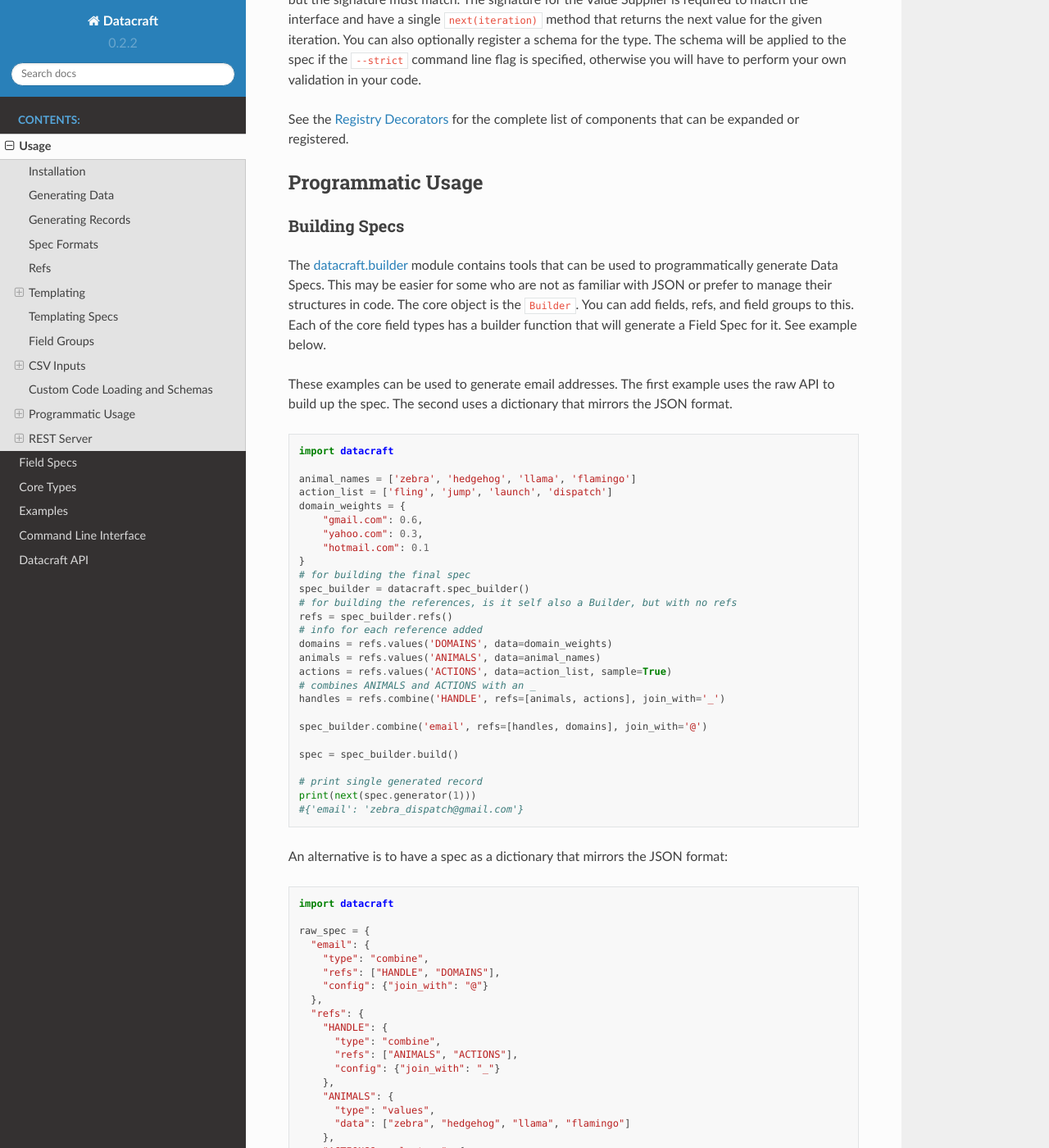
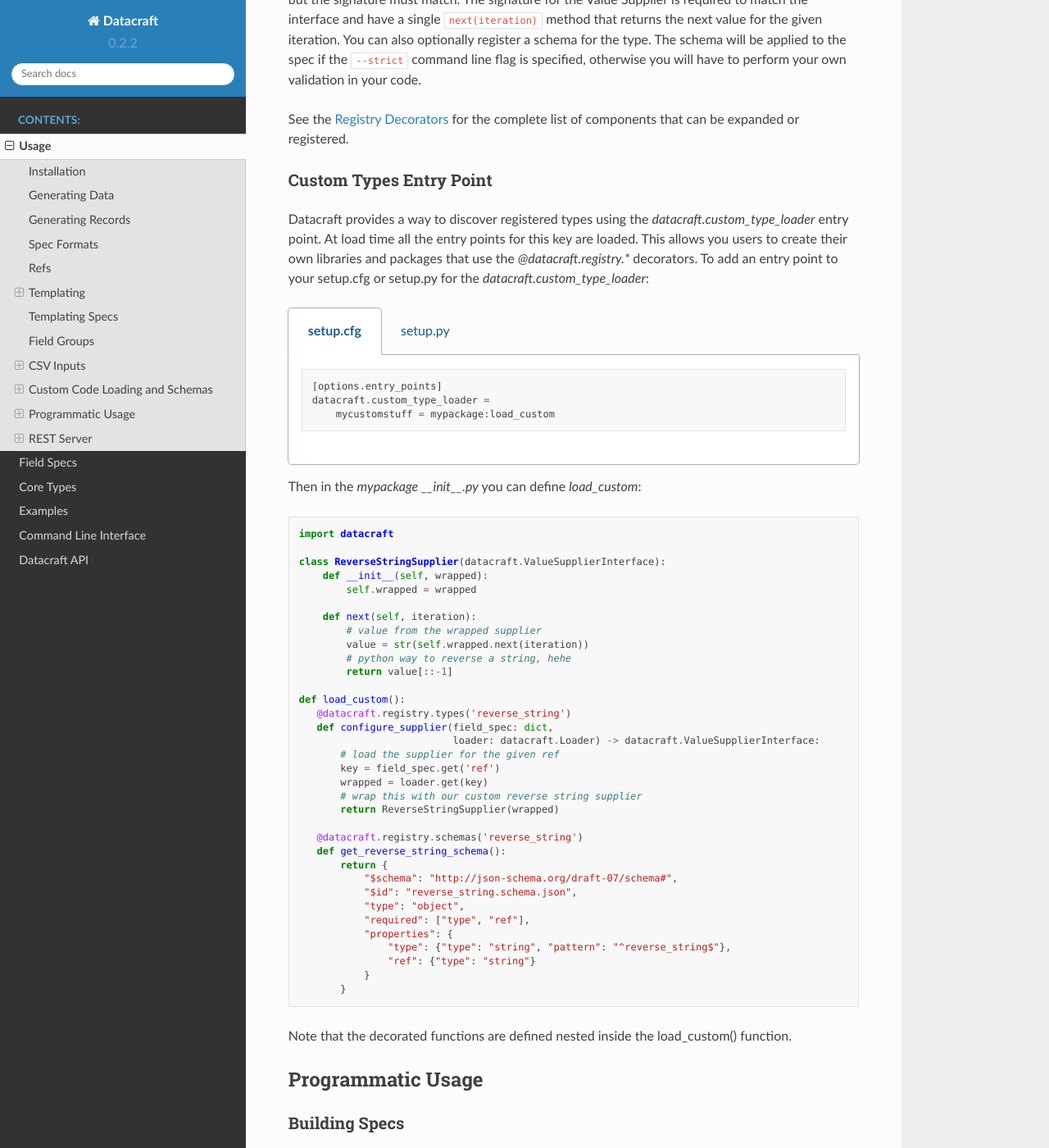
Before and after one commit to bbux-dev/datacraft, a Sphinx documentation site: the page built from docs/source/usage.rst, in a window 1280 px wide and 1400 px high, scrolled down 13813 px. Shown: the whole window at 82% size. Built offline with Sphinx 7.4.7 and the Read the Docs theme 2.0.0, drawn with Linux system fonts in a browser that asks for light colours.

Commit message:
Initial go at custom code loading through entry points
Users register datacraft.custom_type_loader entry point in there
setup.cfg or setup.py files. Datacraft then attempts to execute
the entry point function which defines custom registered types
or other custom code decorated with @datacraft.registry.<thing>

```diff
--- a/docs/source/usage.rst
+++ b/docs/source/usage.rst
@@ -773,6 +773,80 @@ validation in your code.
 See the :ref:`Registry Decorators<registry_decorators>` for the complete list of components that can be expanded or
 registered.
 
+Custom Types Entry Point
+^^^^^^^^^^^^^^^^^^^^^^^^
+
+Datacraft provides a way to discover registered types using the `datacraft.custom_type_loader` entry point. At load
+time all the entry points for this key are loaded. This allows you users to create their own libraries and packages
+that use the `@datacraft.registry.*` decorators. To add an entry point to your setup.cfg or setup.py for the
+`datacraft.custom_type_loader`:
+
+.. tabs::
+
+   .. tab:: setup.cfg
+
+      .. code-block::
+
+         [options.entry_points]
+         datacraft.custom_type_loader =
+             mycustomstuff = mypackage:load_custom
+
+   .. tab:: setup.py
+
+      .. code-block:: python
+
+         from setuptools import setup
+
+         setup(
+             name='toolname',
+             version='0.0.1',
+             packages=['mypackage'],
+             # ...
+             entry_points={
+                 'datacraft.custom_type_loader': ['mycustomstuff=mypackage:load_custom']
+             }
+         )
+
+Then in the `mypackage` `__init__.py` you can define `load_custom`:
+
+.. code-block:: python
+
+   import datacraft
+
+   class ReverseStringSupplier(datacraft.ValueSupplierInterface):
+       def __init__(self, wrapped):
+           self.wrapped = wrapped
+
+       def next(self, iteration):
+           # value from the wrapped supplier
+           value = str(self.wrapped.next(iteration))
+           # python way to reverse a string, hehe
+           return value[::-1]
+
+   def load_custom():
+      @datacraft.registry.types('reverse_string')
+      def configure_supplier(field_spec: dict,
+                             loader: datacraft.Loader) -> datacraft.ValueSupplierInterface:
+          # load the supplier for the given ref
+          key = field_spec.get('ref')
+          wrapped = loader.get(key)
+          # wrap this with our custom reverse string supplier
+          return ReverseStringSupplier(wrapped)
+
+      @datacraft.registry.schemas('reverse_string')
+      def get_reverse_string_schema():
+          return {
+              "$schema": "http://json-schema.org/draft-07/schema#",
+              "$id": "reverse_string.schema.json",
+              "type": "object",
+              "required": ["type", "ref"],
+              "properties": {
+                  "type": {"type": "string", "pattern": "^reverse_string$"},
+                  "ref": {"type": "string"}
+              }
+          }
+
+Note that the decorated functions are defined nested inside the load_custom() function.
 
 Programmatic Usage
 ------------------
--- a/setup.cfg
+++ b/setup.cfg
@@ -1,6 +1,6 @@
 [metadata]
 name = datacraft
-version = 0.3.0.dev
+version = 0.3.0
 description = Data Generation Through Specification
 long_description = file: README.md
 long_description_content_type = text/markdown; charset=UTF-8
```
Also changed, not shown: datacraft/__init__.py (+21 -0 lines).
